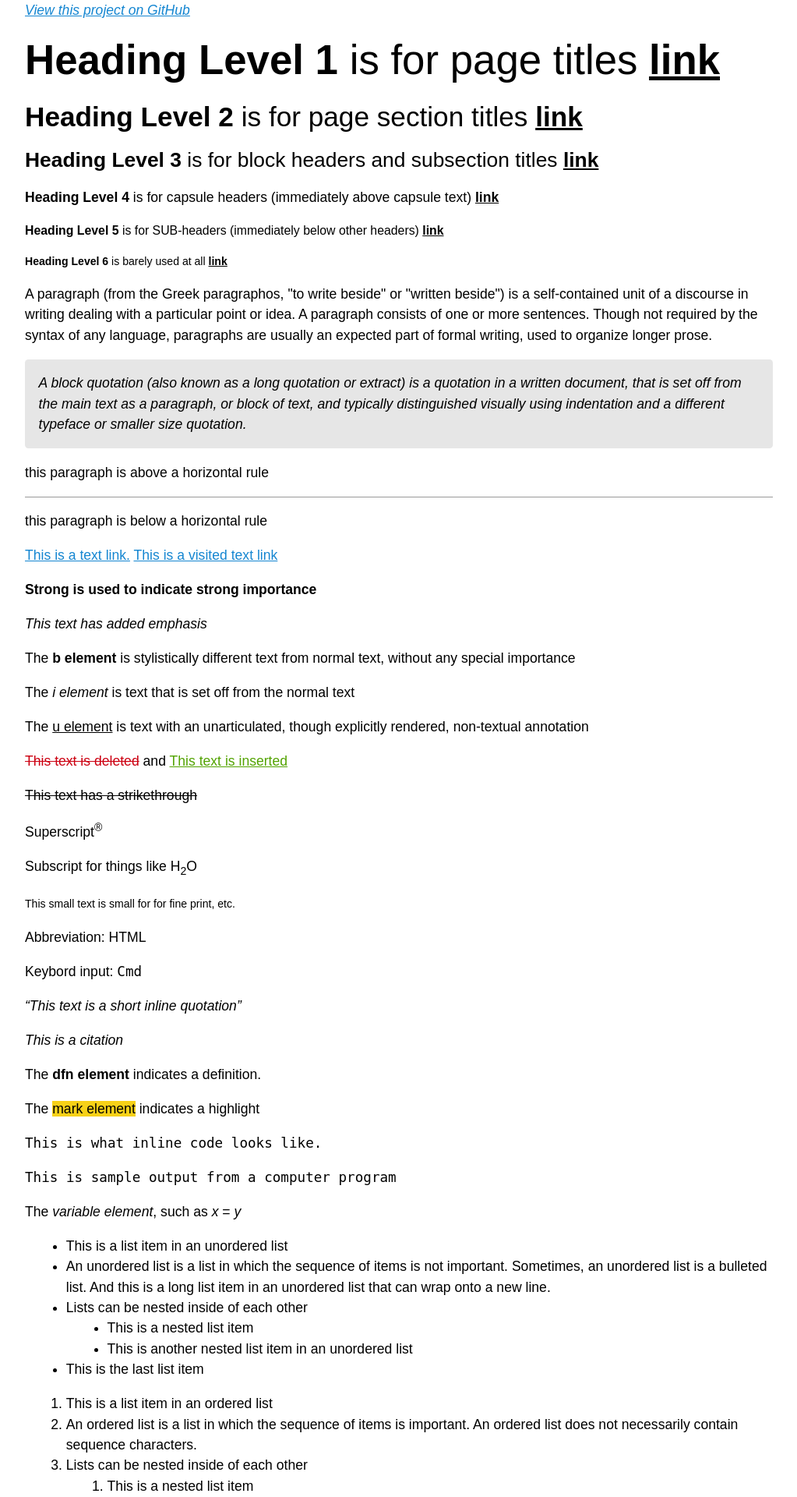
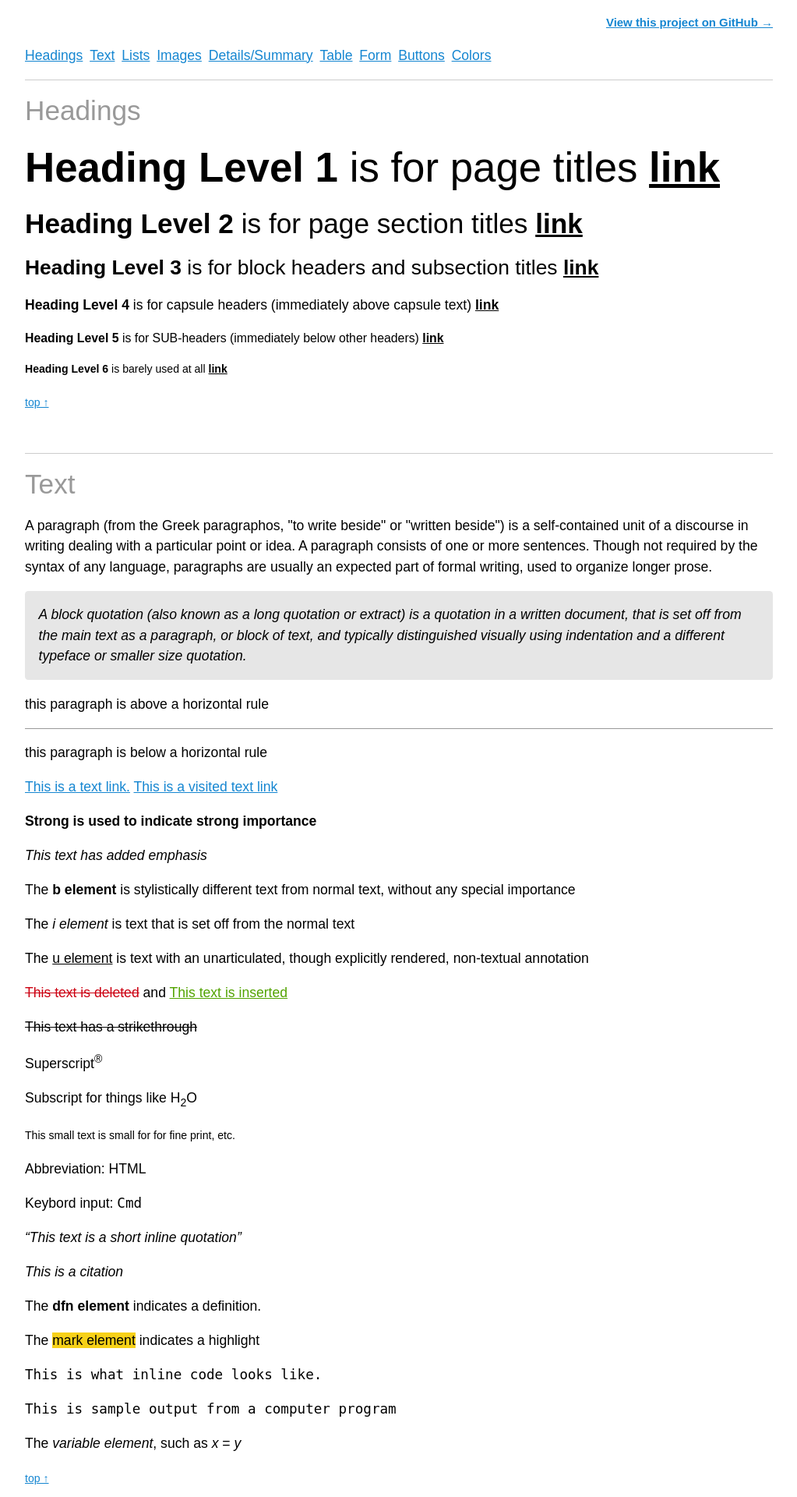
Before and after one commit to axoplasm/skeletor, a PHP site: page /public/index.html in a window 1280 px wide. Shown: the top 1920 px of the page at 78% size, without its empty margins (128-1151 px from the left). Run offline with PHP 8.4, Linux system fonts and the light colour scheme.

Commit message:
cleaner/fancier layout

```diff
--- a/layouts/base.html
+++ b/layouts/base.html
@@ -10,7 +10,7 @@
     <body>
         <div id="top" role="document">
             <aside>
-                <a href="https://github.com/axoplasm/skeletor"><em>View this project on GitHub</em></a>
+                <strong><a href="https://github.com/axoplasm/skeletor">View this project on GitHub →</a></strong>
             </aside>
             <main>
                 {{ content }}
--- a/public/index.html
+++ b/public/index.html
@@ -10,10 +10,24 @@
     <body>
         <div id="top" role="document">
             <aside>
-                <a href="https://github.com/axoplasm/skeletor"><em>View this project on GitHub</em></a>
+                <strong><a href="https://github.com/axoplasm/skeletor">View this project on GitHub →</a></strong>
             </aside>
             <main>
-                <section>
+                <nav id="page-nav">
+    <menu>
+        <li><a href="#heading">Headings</a></li>
+        <li><a href="#text">Text</a></li>
+        <li><a href="#lists">Lists</a></li>
+        <li><a href="#images">Images</a></li>
+        <li><a href="#details-summary">Details/Summary</a></li>
+        <li><a href="#table">Table</a></li>
+        <li><a href="#form">Form</a></li>
+        <li><a href="#buttons">Buttons</a></li>
+        <li><a href="#colors">Colors</a></li>
+    </menu>
+</nav>
+<section id="headings">
+    <h2 class="fg-hushed"><small>Headings</small></h2>
     <hgroup>
         <h1>Heading Level 1 <small>is for page titles</small> <a href="//example.com">link</a></h1>
         <h2>Heading Level 2 <small> is for page section titles</small> <a href="//example.com">link</a></h2>
@@ -22,7 +36,11 @@
         <h5>Heading Level 5 <small>is for SUB-headers (immediately below other headers)</small> <a href="//example.com">link</a></h5>
         <h6>Heading Level 6 <small>is barely used at all</small> <a href="//example.com">link</a></h6>
     </hgroup>
+    <p><small><a href="#top">top ↑</a></small></p>
+</section>
 
+<section id="text">
+    <h2 class="fg-hushed"><small>Text</small></h2>
     <p>A paragraph (from the Greek paragraphos, "to write beside" or "written beside") is a self-contained unit of a discourse in writing dealing with a particular point or idea. A paragraph consists of one or more sentences. Though not required by the syntax of any language, paragraphs are usually an expected part of formal writing, used to organize longer prose.</p>
 
     <blockquote>
@@ -72,6 +90,12 @@
     <p><samp>This is sample output from a computer program</samp></p>
 
     <p>The <var>variable element</var>, such as <var>x</var> = <var>y</var></p>
+
+    <p><small><a href="#top">top ↑</a></small></p>
+</section>
+
+<section id="lists">
+    <h2 class="fg-hushed"><small>Lists</small></h2>
     <ul>
         <li>This is a list item in an unordered list</li>
         <li>An unordered list is a list in which the sequence of items is not important. Sometimes, an unordered list is a bulleted list. And this is a long list item in an unordered list that can wrap onto a new line. </li>
@@ -97,9 +121,16 @@
         </li>
         <li>This is the last list item</li>
     </ol>
+    <p><small><a href="#top">top ↑</a></small></p>
 </section>
 
-<section>
+<section id="images">
+    <h2 class="fg-hushed"><small>Images</small></h2>
+    <p><small><a href="#top">top ↑</a></small></p>
+</section>
+
+<section id="details-summary">
+    <h2 class="fg-hushed"><small>Details/Summary</small></h2>
     <details>
         <summary>Summary of details</summary>
         <div>
@@ -108,7 +139,8 @@
     </details>
 </section>
 
-<section>
+<section id="table">
+    <h2 class="fg-hushed"><small>Table</small></h2>
     <table border=1>
         <thead>
             <tr>
@@ -161,7 +193,11 @@
             </tr>
         </tbody>
     </table>
+    <p><small><a href="#top">top ↑</a></small></p>
+</section>
 
+<section id="form">
+    <h2 class="fg-hushed"><small>Form</small></h2>
     <form>
         <fieldset>
             <legend>Fieldset with legend</legend>
@@ -248,16 +284,21 @@
             </div>
         </fieldset>
     </form>
+    <p><small><a href="#top">top ↑</a></small></p>
+</section>
 
+<section id="buttons">
+    <h2 class="fg-hushed"><small>Buttons</small></h2>
     <p>
     <a href="foobar.foo" class="button">Button</a>
     <a href="foobar.foo" class="button-hot">Hot button</a>
     <a href="foobar.foo" class="button-cool">Cool Button</a>
     </p>
+    <p><small><a href="#top">top ↑</a></small></p>
 </section>
 
-<section>
-    <h2>Color abstractions</h2>
+<section id="colors">
+    <h2 class="fg-hushed"><small>Colors</small></h2>
     <table class="borderless">
     <tbody><tr>
             <td class="fg-loud nowrap">
@@ -353,6 +394,7 @@
         </tr></tbody>
 </table>
 
+    <p><small><a href="#top">top ↑</a></small></p>
 </section>
 
             </main>
--- a/public/static/css/screen.css
+++ b/public/static/css/screen.css
@@ -132,6 +132,7 @@ html {
   --default-border-radius: 0.25rem;
   --default-border-width: 1px;
   font-size: var(--default-font-size);
+  scroll-behavior: smooth;
 }
 @media (min-width: 600px) {
   html {
@@ -620,6 +621,29 @@ div[role=document] {
     padding-inline: 0;
   }
 }
+div[role=document] > aside {
+  font-size: 85%;
+  margin-block: 1rem;
+  text-align: end;
+}
+div[role=document] > footer {
+  border-block-start: var(--default-border-width) solid var(--whisper);
+  font-size: 85%;
+  margin-block: 1rem;
+  padding-block-start: 1rem;
+}
+div[role=document] > main > nav menu {
+  display: flex;
+  flex-wrap: wrap;
+  margin-inline: 0;
+}
+div[role=document] > main > nav li {
+  margin-inline-end: 0.5rem;
+}
+div[role=document] > main > section {
+  border-block-start: var(--default-border-width) solid var(--whisper);
+  margin-block-end: 3rem;
+}
 
 .bg-loud {
   background: var(--loud);
--- a/sass/_base.scss
+++ b/sass/_base.scss
@@ -35,6 +35,7 @@ html {
     @include breakpoint($small-width) {
         font-size: calc(var(--default-font-size) * 1.1);
     }
+    scroll-behavior: smooth;
 }
 @media (prefers-color-scheme: dark) {
     html {
--- a/sass/_local.scss
+++ b/sass/_local.scss
@@ -5,6 +5,34 @@ div[role='document'] {
     padding-inline: 1rem;
     @include breakpoint(calc($large-width + 2rem)) {
         padding-inline: 0;
+    }
+    // styleguide page elements
+    & > aside {
+        font-size: 85%;
+        margin-block: 1rem;
+        text-align: end;
+    }
+    & > footer {
+        border-block-start: var(--default-border-width) solid var(--whisper);
+        font-size: 85%;
+        margin-block: 1rem;
+        padding-block-start: 1rem;
+    }
+    & > main {
+        & > nav {
+            menu {
+                display: flex;
+                flex-wrap: wrap;
+                margin-inline: 0;
+            }
+            li {
+                margin-inline-end: 0.5rem;
+            }
+        }
+        & > section {
+            border-block-start: var(--default-border-width) solid var(--whisper);
+            margin-block-end: 3rem;
+        }
     }
 }
 
```
Also changed, not shown: views/index.html (+47 -5 lines).
